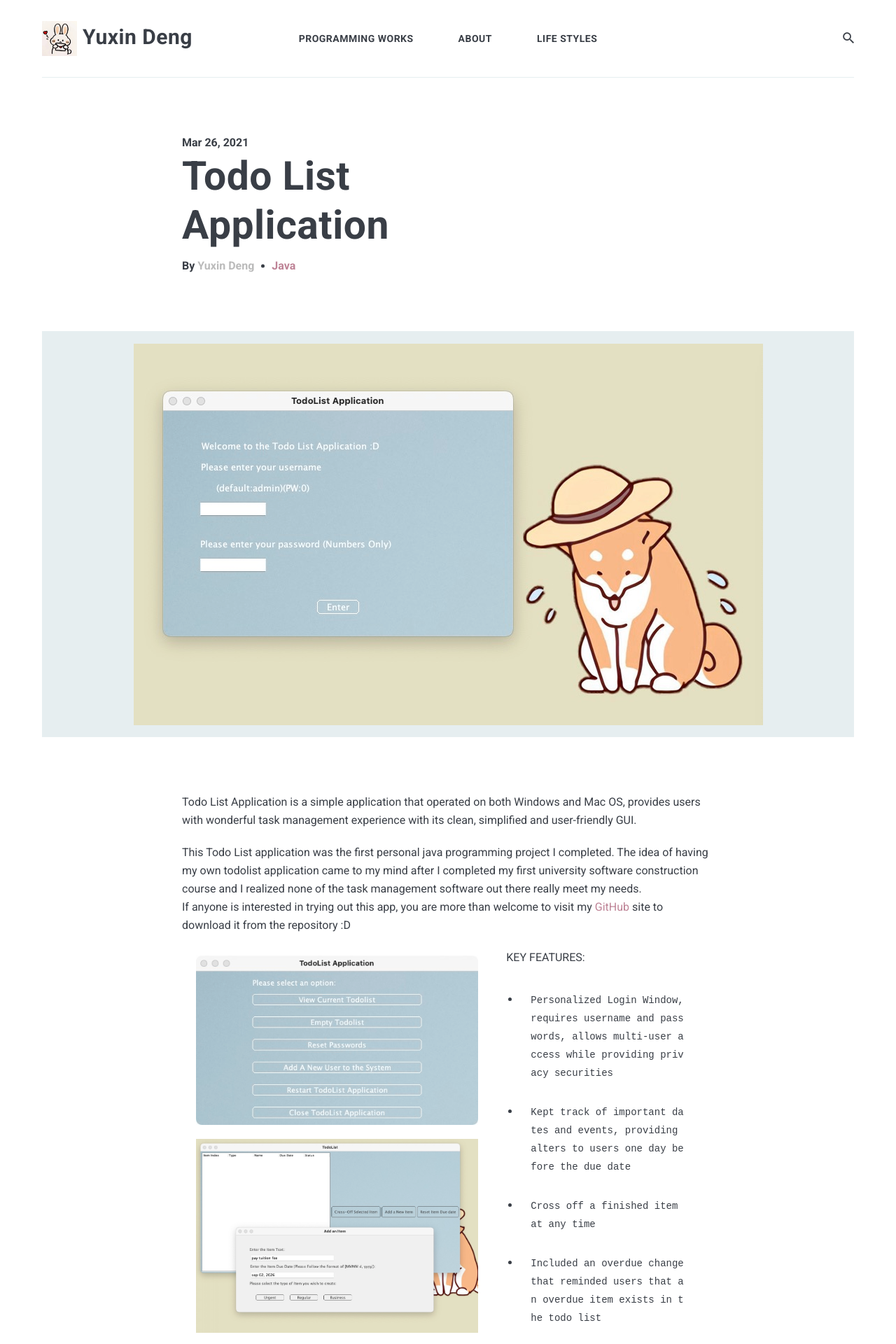
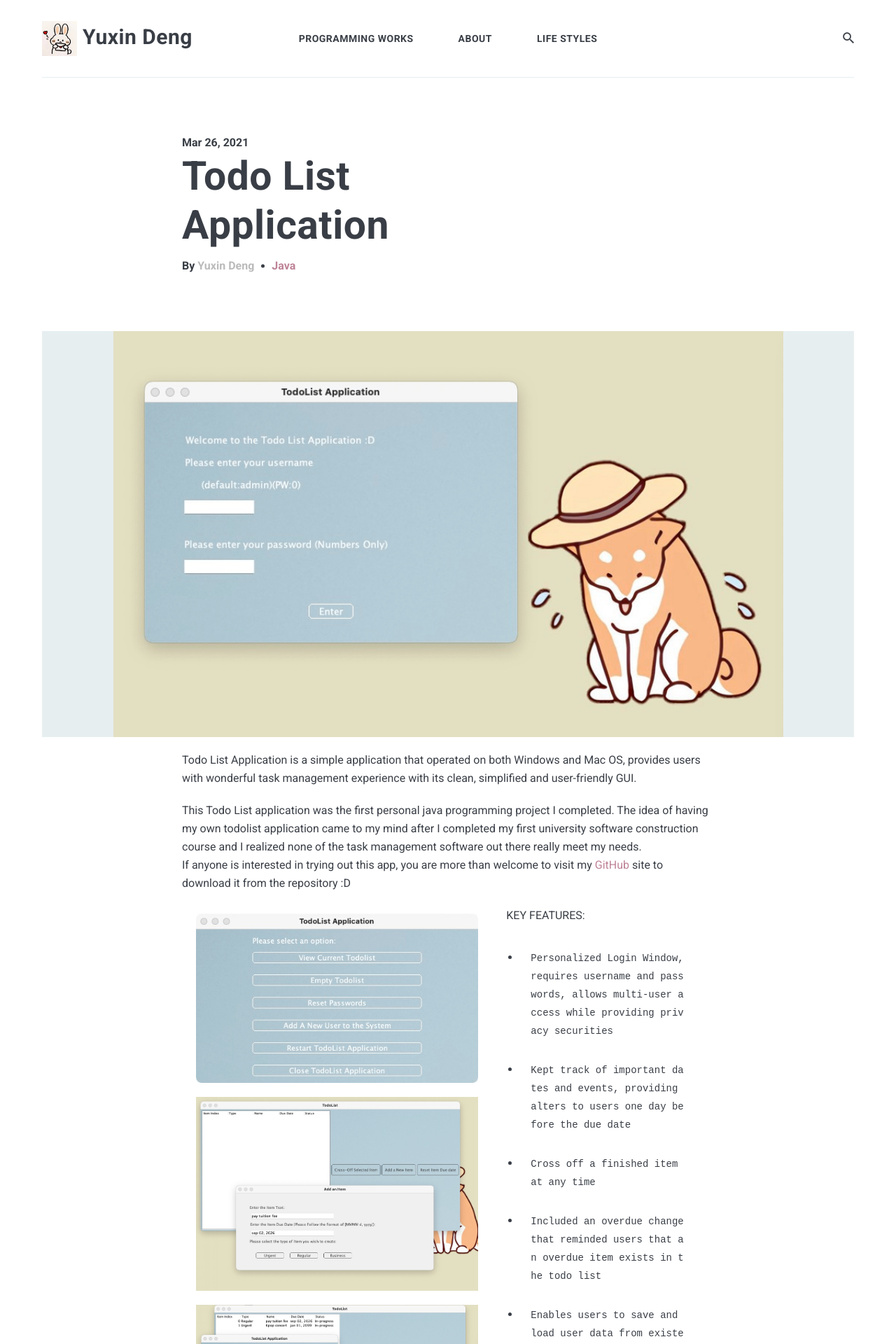
Before and after one commit to yuxin-d/yuxin-d.github.io, a Jekyll site: the page built from _posts/2021-03-26-todo-list-app.markdown, in a window 1280 px wide. Shown: the top 1920 px of the page at 70% size. Built offline with Jekyll 4.4.1, drawn with Linux system fonts in a browser that asks for light colours; nearby versions of some CDN libraries.

Commit message:
edit 80px content

```diff
--- a/_layouts/post.html
+++ b/_layouts/post.html
@@ -82,10 +82,10 @@
     {% if page.previous.url %}
     <div class="prev">
       <a class="post__nav__image" href="{{ site.baseurl }}{{page.previous.url}}" style="background-image: url({{site.baseurl}}/images/{{page.previous.image}})"></a>
-      <h3 class="post__nav__title">
+      <h5 class="post__nav__title">
         <i class="ion ion-md-arrow-back"></i>
         <a href="{{ site.baseurl }}{{page.previous.url}}">{{page.previous.title}}</a>
-      </h3>
+      </h5>
       <p class="prev__excerpt">
         {% if page.previous.description %}
           {{ page.previous.description }}
@@ -100,10 +100,10 @@
     <div class="next">
       <a class="post__nav__image" href="{{ site.baseurl }}{{page.next.url}}" style="background-image: url({{site.baseurl}}/images/{{page.next.image}})">
       </a>
-      <h3 class="post__nav__title">
+      <h5 class="post__nav__title">
         <a href="{{ site.baseurl }}{{page.next.url}}">{{page.next.title}}</a>
         <i class="ion ion-md-arrow-forward"></i>
-      </h3>
+      </h5>
       <p class="next__excerpt">
         {% if page.next.description %}
           {{ page.next.description }}
--- a/_sass/4-layouts/_post.scss
+++ b/_sass/4-layouts/_post.scss
@@ -27,7 +27,7 @@
 
 .post__info {
   display: flex;
-  align-items: left;
+  align-items: center;
 
   .post__author {
     margin-right: 10px;
@@ -63,7 +63,7 @@
 }
 
 .post-image {
-    background-size: none;
+    background-size: contain;
     background-position: center;
     background-repeat: no-repeat;
     background-color: $light-gray;
@@ -77,7 +77,7 @@
 }
 
 .post {
-  margin: 80px auto;
+  margin: 20px auto;
 
   &.post-no-image {
     margin: 0 auto 80px;
@@ -161,9 +161,9 @@
 
     .post__nav__title {
       margin-bottom: 20px;
-      font-size: 27px;
+      font-size: 17px;
       line-height: 37px;
-      text-transform: uppercase;
+//       text-transform: uppercase;
       letter-spacing: 2px;
       text-align: center;
 
```
